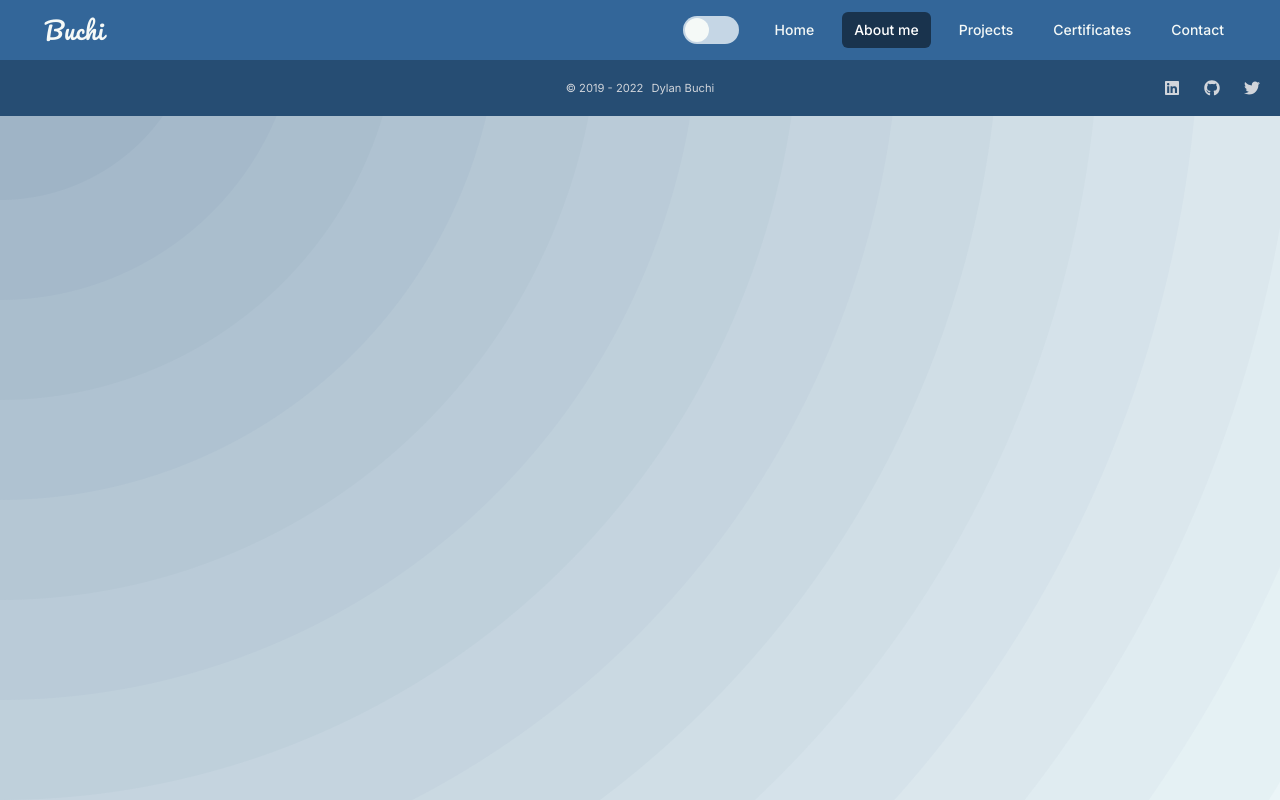
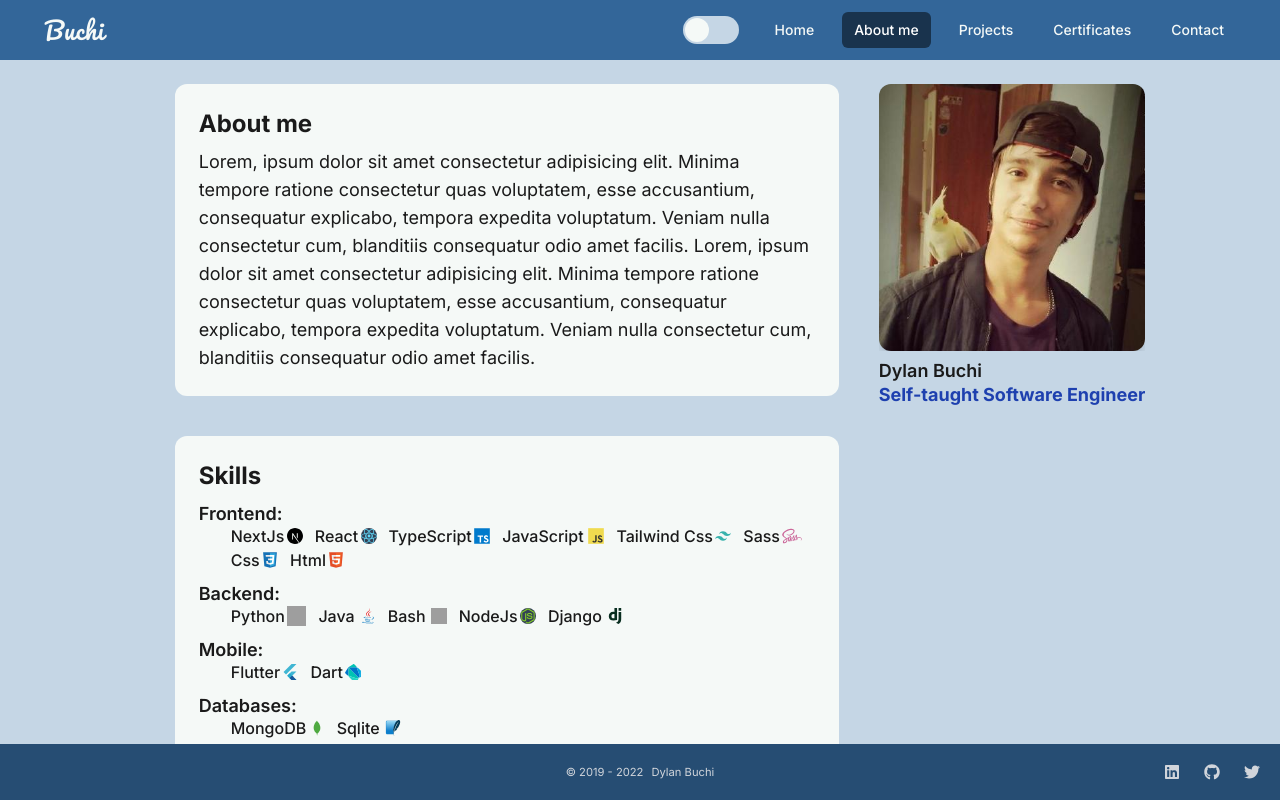
Before and after one commit to dylanbuchi/portfolio-next, a Next.js app: page /about-me in a window 1280 px wide. Built offline with nearby package versions, Linux system fonts and the light colour scheme; grey boxes are pictures that could not be loaded; some icons are missing.

Commit message:
Implement about me page

```diff
--- /dev/null
+++ b/src/components/AboutMe.tsx
@@ -0,0 +1,53 @@
+import Image from 'next/image';
+
+import SkillsCard from './Cards/SkillsCard';
+import profileImage from '/public/assets/images/pages/about-me/profile.jpg';
+
+const user = {
+  name: 'Dylan Buchi',
+  role: 'Self-taught Software Engineer',
+  imgSrc: profileImage.src,
+  bio: `
+Lorem, ipsum dolor sit amet consectetur adipisicing elit. Minima tempore ratione consectetur quas voluptatem, esse accusantium, consequatur explicabo, tempora expedita voluptatum. Veniam nulla consectetur cum, blanditiis consequatur odio amet facilis.
+Lorem, ipsum dolor sit amet consectetur adipisicing elit. Minima tempore ratione consectetur quas voluptatem, esse accusantium, consequatur explicabo, tempora expedita voluptatum. Veniam nulla consectetur cum, blanditiis consequatur odio amet facilis.
+  `,
+};
+
+const AboutMe = () => {
+  return (
+    <div className="to-add-blur mb-auto h-full overflow-auto bg-primary_90 dark:bg-primary_10">
+      <div className="my-6 px-5 sm:pb-0">
+        <div className="flex flex-col sm:flex-row-reverse sm:items-start sm:justify-center">
+          <div>
+            <Image
+              className="max-w-[100%] rounded-xl object-cover text-center shadow-lg "
+              src={user.imgSrc}
+              alt="profile"
+              width="100%"
+              height="100%"
+              layout="responsive"
+            />
+            <div className="text-lg leading-6">
+              <h2 className="mt-2 font-semibold">{user.name}</h2>
+              <h3 className="mb-2 font-bold text-blue-800 dark:text-accent_primary">
+                {user.role}
+              </h3>
+            </div>
+          </div>
+
+          <div className="sm:w-[60%]">
+            <div className="mt-10 rounded-xl bg-white_gray p-6 text-lg dark:bg-primary_20 sm:m-10 sm:mt-0">
+              <h1 className="mb-2 text-2xl font-bold dark:text-white_gray">
+                About me
+              </h1>
+              <p className="">{user.bio}</p>
+            </div>
+            <SkillsCard />
+          </div>
+        </div>
+      </div>
+    </div>
+  );
+};
+
+export default AboutMe;
--- a/src/pages/about-me.tsx
+++ b/src/pages/about-me.tsx
@@ -1,10 +1,13 @@
+import type { NextPage } from 'next';
+
+import AboutMe from 'components/AboutMe';
 import MyHead from 'components/MyHead';
-import type { NextPage } from 'next';
 
 const AboutMePage: NextPage = () => {
   return (
     <>
       <MyHead title="About me" />
+      <AboutMe />
     </>
   );
 };
```
